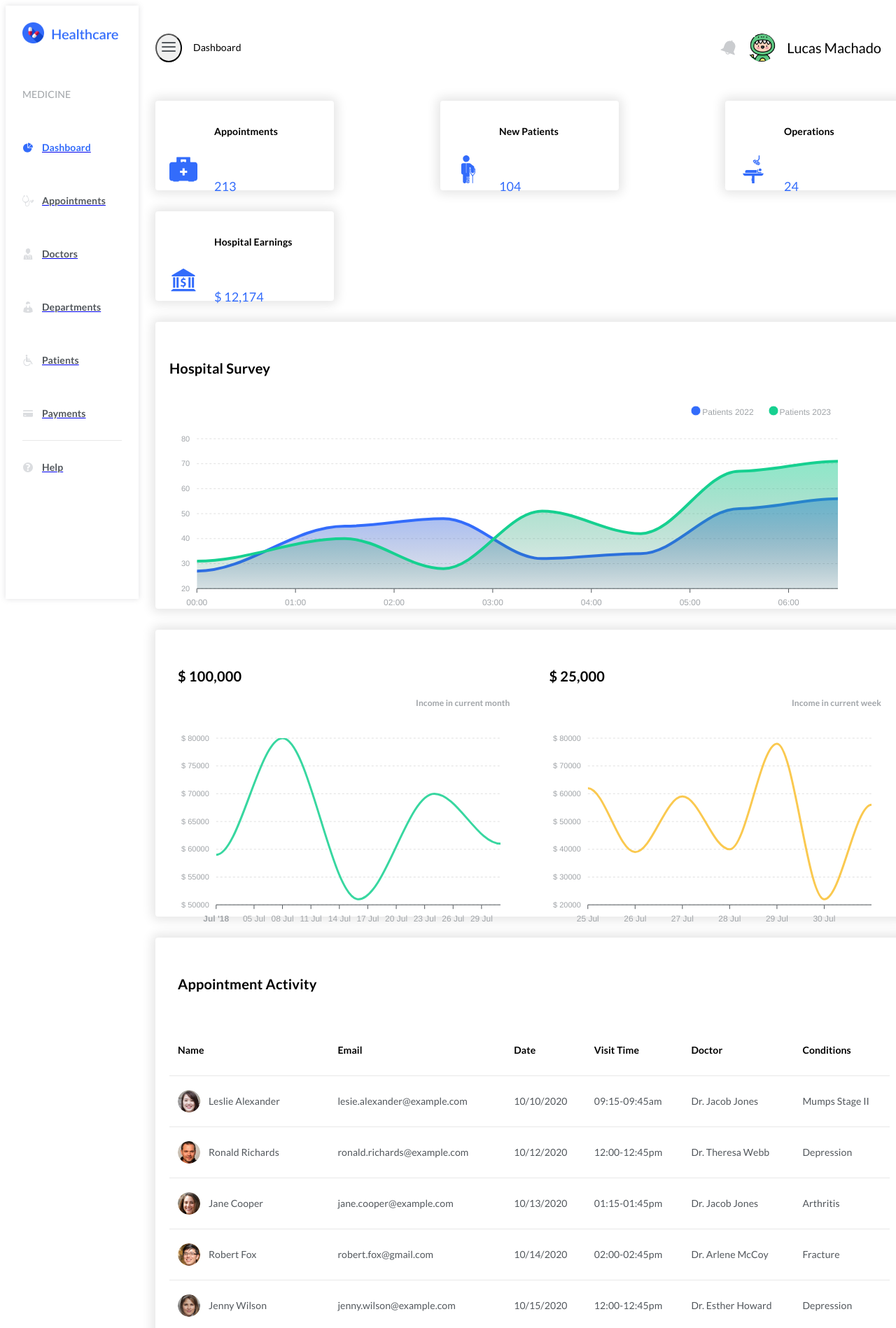
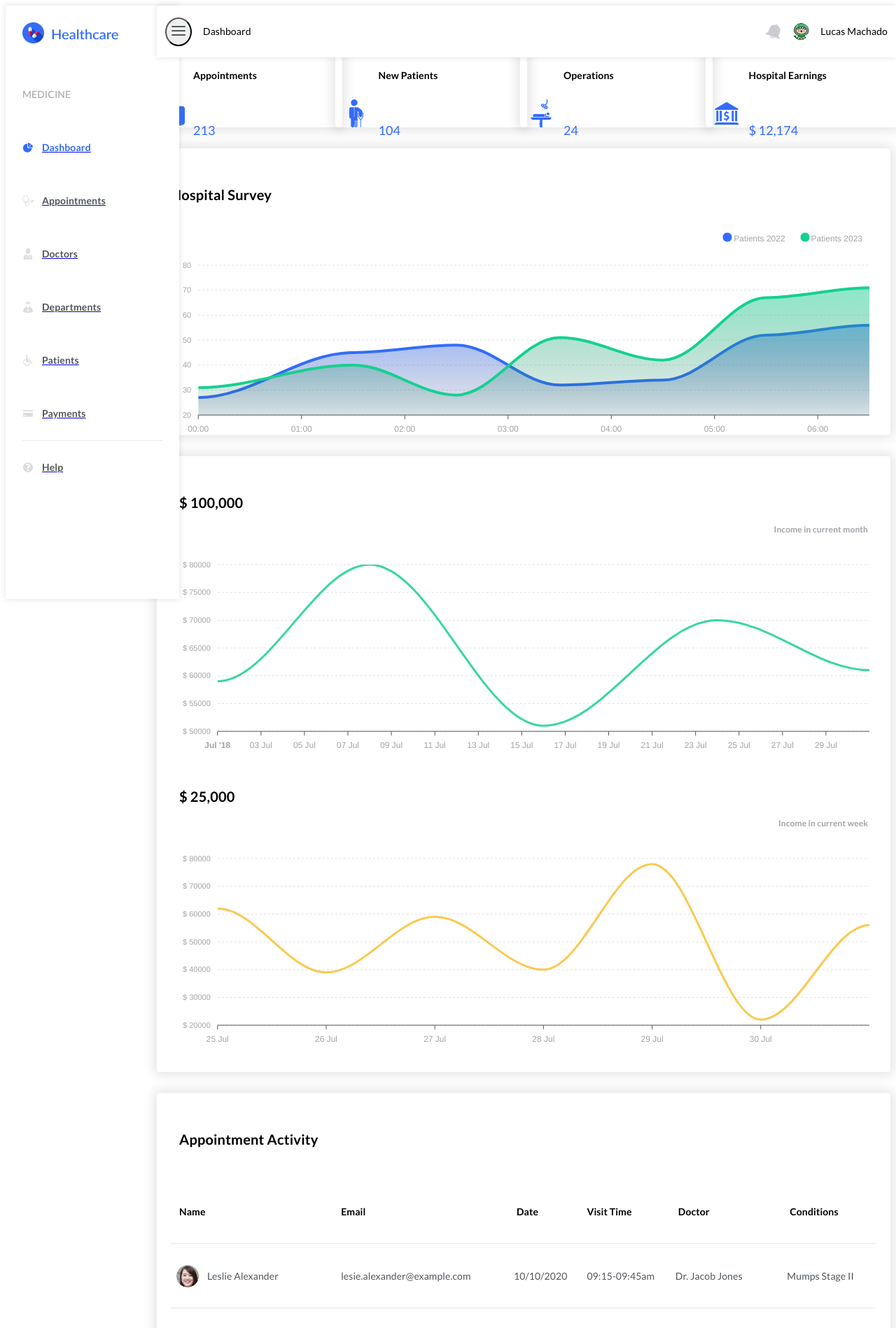
Before and after one commit to LucasFMachado/healthcare-dashboard, a Next.js app: page /dashboard in a window 1280 px wide. Shown: the top 1898 px of the page at 70% size. Built offline with nearby package versions, Linux system fonts and the light colour scheme.

Commit message:
Implement responsible layout

```diff
--- a/src/components/contents/DashboardContent.tsx
+++ b/src/components/contents/DashboardContent.tsx
@@ -64,13 +64,17 @@
 }
 
 const ChartContainer = styled.div`
-  height: 370px;
+  min-height: 370px;
   border-radius: 4px;
   box-shadow: 0px 0px 15px 5px rgba(0, 0, 0, 0.1);
   padding: 20px;
-  display: grid;
-  grid-template-columns: 1fr 1fr;
-  gap: 32px;
+  grid-template-columns: 1fr;
+  gap: 24px;
+
+  @media (min-width: 1024px) {
+    grid-template-columns: 1fr 1fr;
+    gap: 32px;
+  }
 `
 
 const Wrapper = styled.div`
@@ -82,9 +86,17 @@
 const Summary = styled.div`
   width: 100%;
   display: grid;
-  grid-template-columns: repeat(auto-fill, 255px);
-  gap: 30px;
-  justify-content: space-between;
+  grid-template-columns: 1fr;
+  place-items: center;
+  gap: 10px;
+
+  @media (min-width: 800px) {
+    grid-template-columns: repeat(2, 1fr);
+  }
+
+  @media (min-width: 1024px) {
+    grid-template-columns: repeat(4, 1fr);
+  }
 `
 
 const SummaryItem = styled.div`
@@ -96,6 +108,12 @@
   grid-template-columns: auto 1fr;
   align-items: center;
   gap: 24px;
+  width: 100%;
+
+  @media (min-width: 1024px) {
+    gap: 12px;
+    padding: 10px;
+  }
 
   > div {
     display: flex;
--- a/src/components/layout/Dashboard.tsx
+++ b/src/components/layout/Dashboard.tsx
@@ -1,6 +1,6 @@
 'use client'
 
-import { ReactNode } from 'react'
+import { ReactNode, useEffect, useState } from 'react'
 import { styled } from 'styled-components'
 
 import { useMenu } from '@/contexts/MenuContext'
@@ -16,13 +16,19 @@
 
 export function Dashboard({ children }: DashboardProps) {
   const { fullMenu } = useMenu()
+  const [margin, setMargin] = useState('60px')
+
+  useEffect(() => {
+    setMargin(fullMenu ? '200px' : '60px')
+  }, [fullMenu])
+
   return (
     <Container>
       {fullMenu ? <DestokMenu /> : <MobileMenu />}
-      <div>
+      <Content margin={margin}>
         <Header />
         <PageWrapper>{children}</PageWrapper>
-      </div>
+      </Content>
     </Container>
   )
 }
@@ -31,8 +37,10 @@
   display: flex;
   height: 100vh;
   gap: 8px;
+`
 
-  > div {
-    width: 100%;
-  }
+const Content = styled.div<{ margin: string }>`
+  width: -webkit-fill-available;
+  margin-left: ${props => props.margin};
+  padding-left: 16px;
 `
--- a/src/components/layout/DestokMenu.tsx
+++ b/src/components/layout/DestokMenu.tsx
@@ -45,13 +45,15 @@
 }
 
 const Container = styled.aside`
-  width: 256px;
+  width: 200px;
   height: 100%;
   padding: 24px;
   display: flex;
   flex-direction: column;
   background-color: ${colors.white};
   box-shadow: rgba(100, 100, 111, 0.2) 0px 0px 8px 0px;
+
+  position: fixed;
 `
 
 const Brand = styled.div`
--- a/src/components/layout/Header.tsx
+++ b/src/components/layout/Header.tsx
@@ -22,19 +22,23 @@
       <Profile>
         <NotificationIcon size={24} color={colors.grey.light} />
         <img src="profile.png" />
-        <p>Lucas Machado</p>
+        <Body2>Lucas Machado</Body2>
       </Profile>
     </Container>
   )
 }
 
 const Container = styled.header`
-  height: 88px;
-  padding: 16px;
+  height: 50px;
+  padding: 12px;
   display: flex;
   align-items: center;
   justify-content: space-between;
   background-color: ${colors.white};
+  position: fixed;
+  width: inherit;
+  box-shadow: rgba(100, 100, 111, 0.2) 0px 0px 8px 0px;
+  z-index: 999;
 `
 
 const Title = styled.div`
@@ -69,12 +73,7 @@
 
   img {
     border-radius: 50%;
-    width: 40px;
-    height: 40px;
-  }
-
-  p {
-    font-weight: 500;
-    font-size: 20px;
+    width: 24px;
+    height: 24px;
   }
 `
--- a/src/components/layout/MobileMenu.tsx
+++ b/src/components/layout/MobileMenu.tsx
@@ -47,14 +47,15 @@
 }
 
 const Container = styled.aside`
-  width: 68px;
+  width: 60px;
   height: 100%;
-  padding: 24px 0px;
+  padding: 24px 6px;
   display: flex;
   flex-direction: column;
   align-items: center;
   background-color: ${colors.white};
   box-shadow: rgba(100, 100, 111, 0.2) 0px 0px 8px 0px;
+  position: fixed;
 `
 
 const Brand = styled.div`
--- a/src/components/layout/PageWrapper.tsx
+++ b/src/components/layout/PageWrapper.tsx
@@ -15,6 +15,7 @@
 
 const Container = styled.main`
   width: 100%;
-  padding: 16px;
+  padding: 16px 16px 16px 0;
   background-color: ${colors.white};
+  margin-top: 50px;
 `
--- a/src/components/tables/AppointmentsTable.tsx
+++ b/src/components/tables/AppointmentsTable.tsx
@@ -119,13 +119,13 @@
             <th>
               <Subtitle2>Name</Subtitle2>
             </th>
-            <th>
+            <th className="optional_column">
               <Subtitle2>Email</Subtitle2>
             </th>
             <th>
               <Subtitle2>Date</Subtitle2>
             </th>
-            <th>
+            <th className="optional_column">
               <Subtitle2>Visit Time</Subtitle2>
             </th>
             <th>
@@ -145,13 +145,13 @@
                   <Body2>{user.name}</Body2>
                 </div>
               </td>
-              <td>
+              <td className="optional_column">
                 <Body2>{user.email}</Body2>
               </td>
               <td>
                 <Body2>{user.date}</Body2>
               </td>
-              <td>
+              <td className="optional_column">
                 <Body2>{user.visitTime}</Body2>
               </td>
               <td>
@@ -190,6 +190,7 @@
   border-radius: 4px;
   box-shadow: 0px 0px 15px 5px rgba(0, 0, 0, 0.1);
   padding: 20px;
+  overflow-x: auto;
 
   h5 {
     padding: 0 12px 12px 12px;
@@ -209,7 +210,7 @@
     }
 
     td {
-      padding: 12px;
+      padding: 8px;
       color: ${colors.grey.dark};
 
       &:first-child {
@@ -226,6 +227,18 @@
           }
         }
       }
+    }
+  }
+
+  .optional_column {
+    display: none;
+  }
+
+  @media (min-width: 1024px) {
+    padding: 12px;
+
+    .optional_column {
+      display: initial;
     }
   }
 `
--- a/src/contexts/MenuContext.tsx
+++ b/src/contexts/MenuContext.tsx
@@ -1,6 +1,14 @@
 'use client'
 
-import { createContext, ReactNode, useContext, useState } from 'react'
+import {
+  createContext,
+  ReactNode,
+  useContext,
+  useEffect,
+  useState,
+} from 'react'
+
+import useMedia from '@/hooks/useMedia'
 
 interface MenuProviderProps {
   children: ReactNode
@@ -14,7 +22,12 @@
 const MenuContext = createContext({} as MenuContextProps)
 
 const MenuProvider = ({ children }: MenuProviderProps) => {
-  const [fullMenu, setFullMenu] = useState<boolean>(true)
+  const [fullMenu, setFullMenu] = useState(false)
+  const startFullMenu = useMedia('(min-width: 800px)')
+
+  useEffect(() => {
+    setFullMenu(startFullMenu ?? false)
+  }, [startFullMenu])
 
   function toggleMenu() {
     setFullMenu(!fullMenu)
--- /dev/null
+++ b/src/hooks/useMedia.tsx
@@ -0,0 +1,23 @@
+import { useEffect, useState } from 'react'
+
+const useMedia = (media: string) => {
+  const [match, setMatch] = useState<boolean | null>(null)
+
+  useEffect(() => {
+    function changeMatch() {
+      const { matches } = window.matchMedia(media)
+      setMatch(matches)
+    }
+
+    changeMatch()
+    window.addEventListener('resize', changeMatch)
+
+    return () => {
+      window.removeEventListener('resize', changeMatch)
+    }
+  }, [media])
+
+  return match
+}
+
+export default useMedia
--- a/src/styles/globals.ts
+++ b/src/styles/globals.ts
@@ -16,6 +16,7 @@
     font-weight: 400;
     -webkit-font-smoothing: antialiased;
     color: #25282B;
+    min-width: 600px;
   }
 
   a {
```
